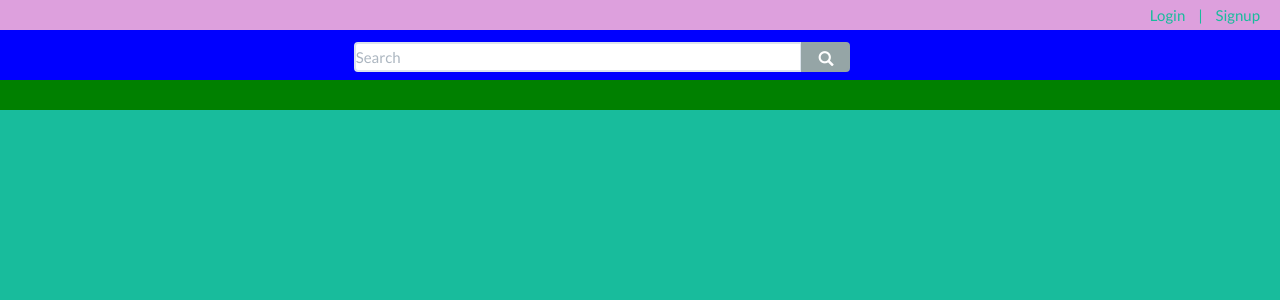
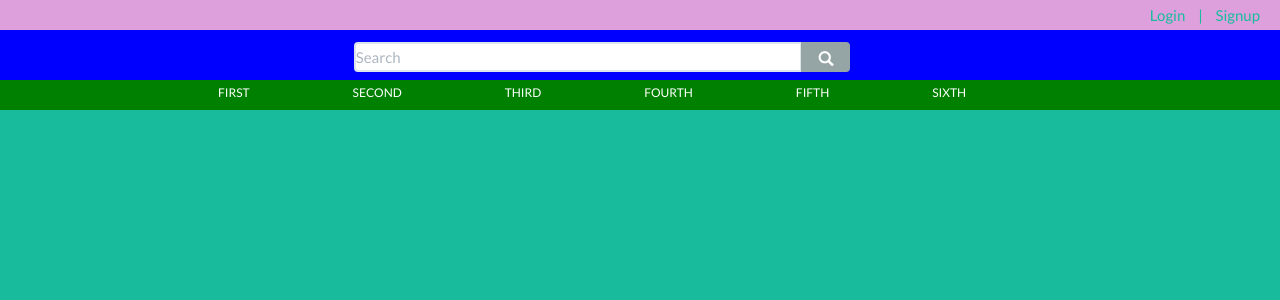
Before and after one commit to munishjuneja/local_services, a PHP site: page / in a window 1280 px wide. Shown: the top 300 px of the page. Run offline with PHP 8.4, Linux system fonts and the light colour scheme; some libraries are stand-ins or nearby versions.

Commit message:
Add li to navbar

```diff
--- a/css/custom.css
+++ b/css/custom.css
@@ -20,9 +20,6 @@
         margin: 0;
         padding:0;
     }
-
-    .vertical-line{
-
     }
     p {
         margin: 1em auto;
@@ -37,6 +34,31 @@
         padding: 5px;
         text-decoration: none;
     }
+    #inline-div{
+        height: 30px;
+        width: 100%;
+        float: left;
+        margin:0;
+    }
+    #inline-ul{
+        width: 1024px;
+        margin: 0 auto;
+    }
+    #inline-ul>li{
+        list-style: none;
+        display: inline;
+        padding:50px;
+        text-transform: uppercase;
+        font-size: 12px;
+
+    }
+
+    #inline-ul>li>a{
+        color: white;
+
+    }
+
+
     #navbar-top{
         background:plum;
          width:100%;
@@ -44,5 +66,9 @@
     }
 
     #navbar-bottom{
-        background:green; width:100%; height:30px;
+        background:green;
+        margin-top:0;
+        width:100%;
+        height:30px;
+
     }
--- a/index.html
+++ b/index.html
@@ -95,7 +95,20 @@
     </div>
 </div>
 
-<div id="navbar-bottom">
+<div id="navbar-bottom" style="width:100%;">
+
+    <div id="inline-div">
+        <div class="inline-left-space" style="float:left;width:10%;height:100%;" >
+        </div>
+       <ul id="inline-ul" align="left">
+           <li> <a href="#"> first</a></li>
+           <li> <a href="#"> second</a></li>
+           <li> <a href="#"> third</a></li>
+           <li> <a href="#"> fourth</a></li>
+           <li> <a href="#"> fifth</a></li>
+           <li> <a href="#"> sixth</a></li>
+       </ul>
+    </div>
 
 </div>
 
```
